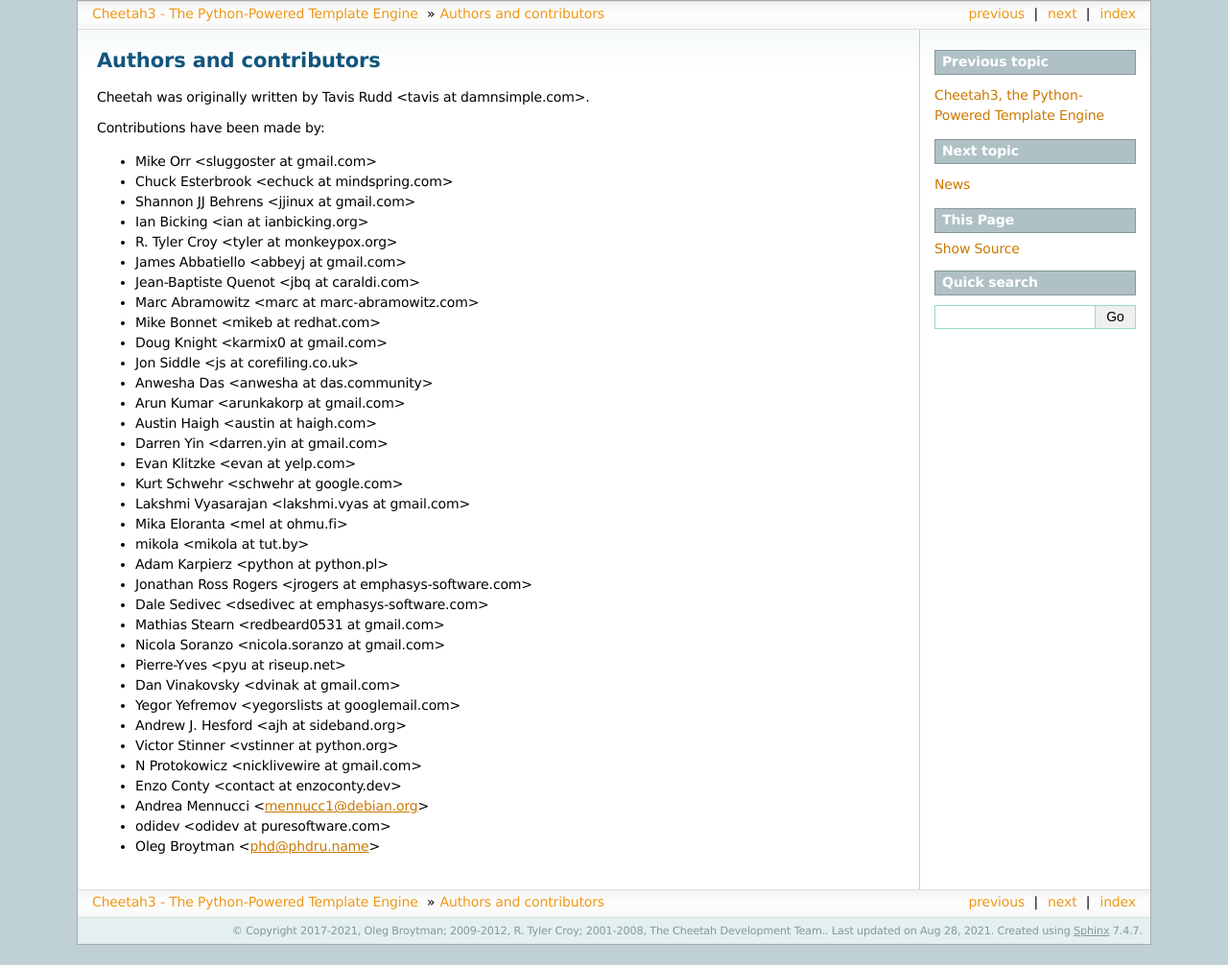
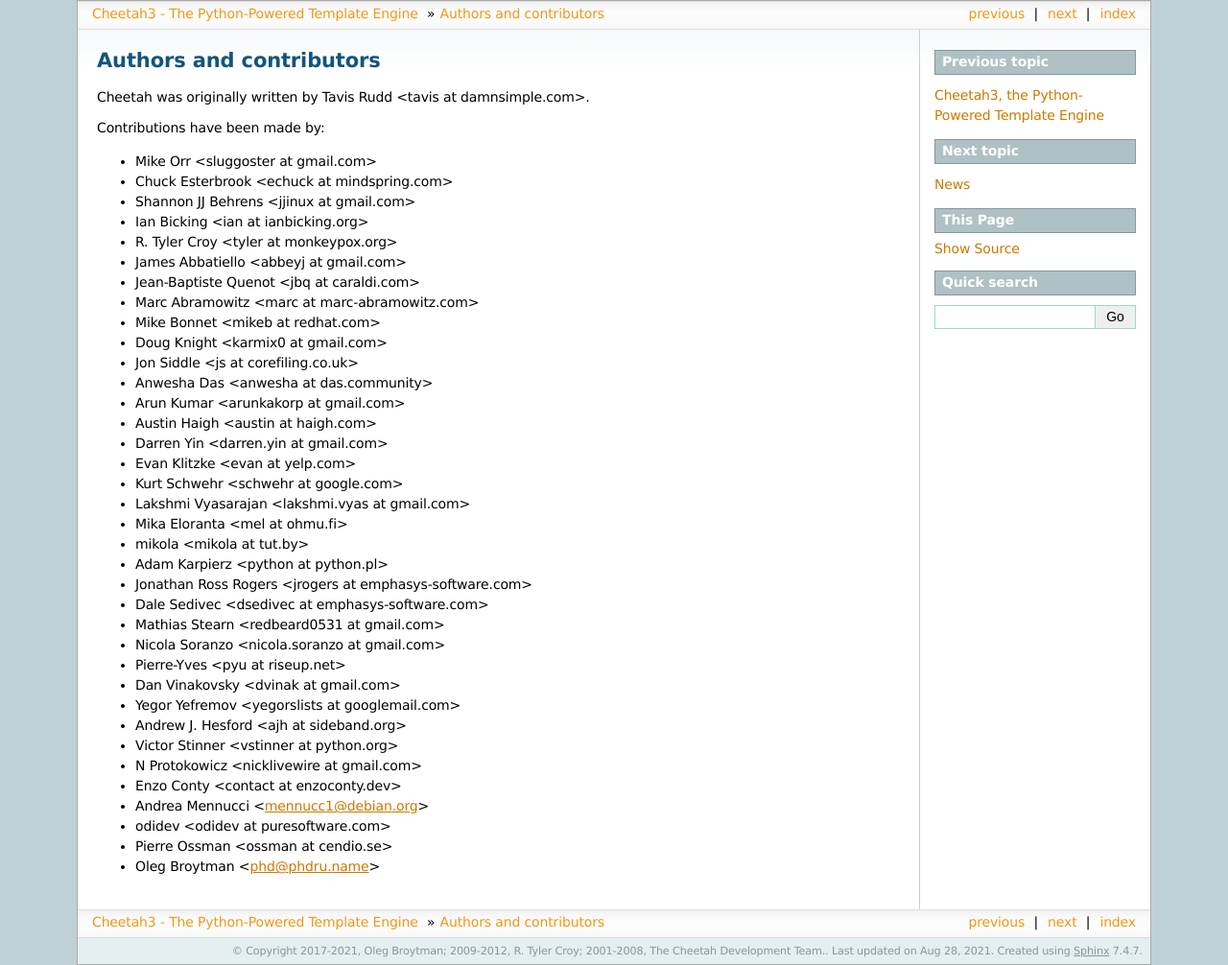
Before and after one commit to CheetahTemplate3/cheetah3, a Sphinx documentation site: the page built from docs/authors.rst, in a window 1280 px wide. Shown: the whole page at 96% size. Built offline with Sphinx 7.4.7, drawn with Linux system fonts in a browser that asks for light colours; before the commit the page ends 985 px from its top, so only the background shows below that.

Commit message:
Docs(news): Use relative imports everywhere
Add Pierre Ossman to the list of authors.

[skip ci]

```diff
--- a/ANNOUNCE.rst
+++ b/ANNOUNCE.rst
@@ -8,8 +8,8 @@ What's new in CheetahTemplate3
 ==============================
 
 The contributors for this release are:
-N Protokowicz, Enzo Conty, Andrea Mennucci, Saiprasad Kale, odidev.
-Many thanks!
+N Protokowicz, Enzo Conty, Andrea Mennucci, Saiprasad Kale, odidev,
+Pierre Ossman. Many thanks!
 
 Minor features:
 
--- a/docs/authors.rst
+++ b/docs/authors.rst
@@ -39,4 +39,5 @@ Contributions have been made by:
 * Enzo Conty <contact at enzoconty.dev>
 * Andrea Mennucci <mennucc1@debian.org>
 * odidev <odidev at puresoftware.com>
+* Pierre Ossman <ossman at cendio.se>
 * Oleg Broytman <phd@phdru.name>
```
Also changed, not shown: docs/news.rst (+7 -0 lines).
